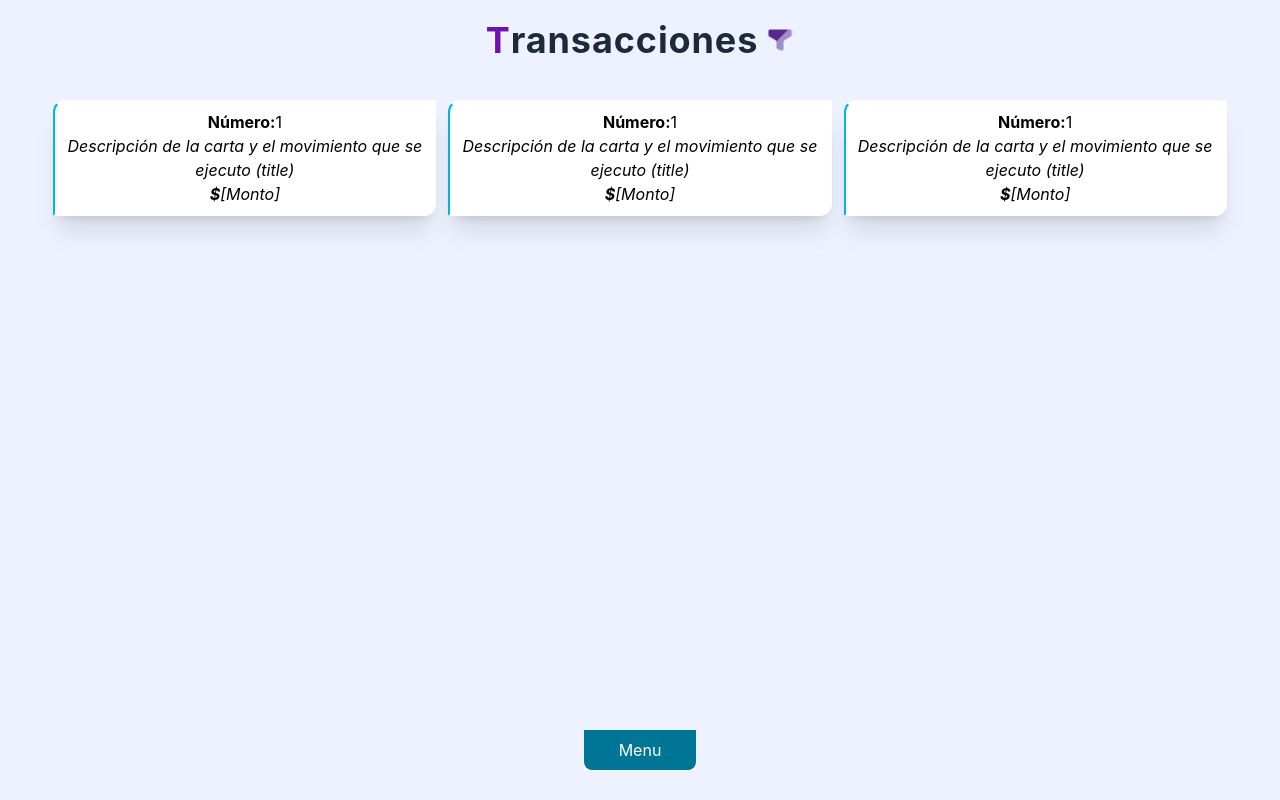
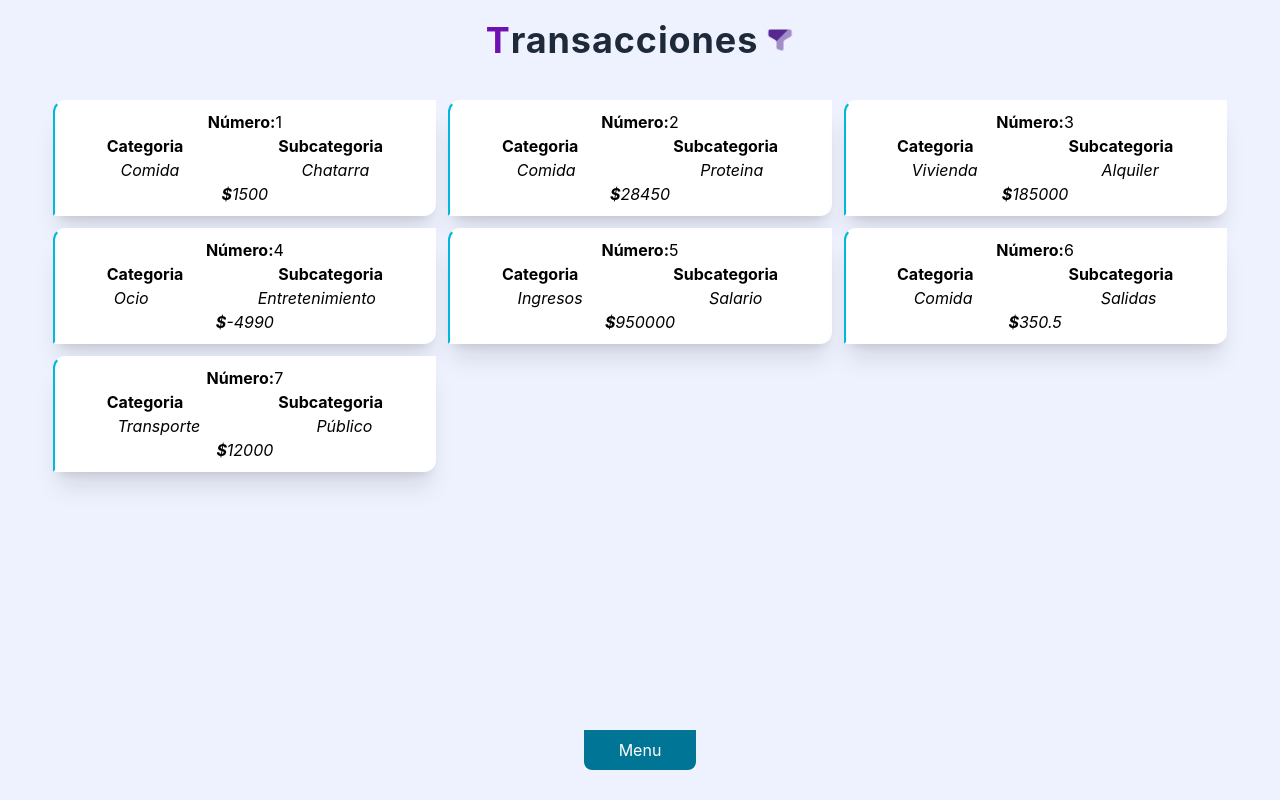
Before and after one commit to gastonrb19/fing-front, a React (Vite) app: page /movements in a window 1280 px wide. Built offline with nearby package versions, Linux system fonts and the light colour scheme.

Commit message:
DONE: Changes in card and wrap movement page | TODO: create segments in movements by the categories and subcategory.

```diff
--- a/src/components/Movements/CardMovement.tsx
+++ b/src/components/Movements/CardMovement.tsx
@@ -1,32 +1,40 @@
 'use client';
 import { useState } from 'react';
 
-export default function CardMovement({ nro, description, amount, category, subcategory }: { nro: number, description: string, amount: number, category: string, subcategory: string }) {
+interface CardMovementProps {
+  nro : number;
+  description: string;
+  amount: number;
+  category : string;
+  subcategory: string;
+}
+
+export default function CardMovement({ nro, description, amount, category, subcategory }: CardMovementProps ) {
   const [displayCard, setDisplayCard] = useState(false);
   return (
-    <article className={`w-12/12 text-center shadow-xl p-2 rounded-tl-xl rounded-br-xl bg-white border-2 border-l-2 border-l-cyan-500 border-transparent hover:border-purple-500 duration-500 group ${displayCard ? "" : "hover:cursor-pointer"}`}
-      onClick={() => setDisplayCard(true)}>
+    <article className={`w-12/12 flex flex-col text-center shadow-xl p-2 rounded-tl-xl rounded-br-xl bg-white border-2 border-l-2 border-l-cyan-500 border-transparent hover:border-purple-500 duration-500 group ${displayCard ? "" : "hover:cursor-pointer"}`}
+      onClick={() => !displayCard && setDisplayCard(true)}>
       <h3>
         <span className="font-bold">Número:</span>
-        1
+        {nro}
       </h3>
-      <p className="italic">Descripción de la carta y el movimiento que se ejecuto (title)  </p>
-      <div className={`hide-section ${displayCard ? "block" : "hidden"}`}>
-        <div className="container-text-categories flex flex-row justify-center gap-2 font-bold">
+      <p className={`hide-section italic ${displayCard ? "block" : "hidden"}`}>{description}</p>
+      <div>
+        <div className="container-text-categories flex flex-row justify-around gap-2 font-bold">
           <p className="">Categoria</p>
           <p>Subcategoria</p>
         </div>
-        <div className="container-info-categories flex flex-row justify-center gap-2 italic">
-          <p>[Info category]</p>
-          <p>[Info subcategory]</p>
+        <div className="container-info-categories flex flex-row justify-around gap-2 italic">
+          <p>{category}</p>
+          <p>{subcategory}</p>
         </div>
       </div>
-      <p className="italic">
-        <span className="font-bold">$</span>[Monto]
+      <p className={`italic ${displayCard ? "" : "mt-auto"}`}>
+        <span className="font-bold">$</span>{amount}
       </p>
       <button
-        onClick={() => setDisplayCard(!displayCard)}
-        className={`${displayCard ? "block" : "hidden"} w-8 opacity-50 group-hover:opacity-100 mx-auto cursor-pointer`}>
+        className={`${displayCard ? "block" : "hidden"} w-8 opacity-50 group-hover:opacity-100 mx-auto cursor-pointer`}
+        onClick={(e)=> { e.stopPropagation(); setDisplayCard(false); }}>
         <img src="/collapse.png" alt="collapse" />
       </button>
     </article>
--- a/src/components/Movements/WrapCardMovement.tsx
+++ b/src/components/Movements/WrapCardMovement.tsx
@@ -2,10 +2,27 @@ import CardMovement from "./CardMovement";
 
 export default function WrapCardMovement(){
   return (
-    <section className="w-11/12 mx-auto grid grid-cols-1 md:grid-cols-2 lg:grid-cols-3 gap-3 mt-10">
-        <CardMovement />
-        <CardMovement/>
-        <CardMovement/>
+    <section className="w-11/12 mx-auto grid grid-cols-1 md:grid-cols-2 lg:grid-cols-3 gap-3 mt-10 mb-30">
+        {/* Descripción corta */}
+        <CardMovement nro={1} description={"Café"} amount={1500} category={"Comida"} subcategory={"Chatarra"}/>
+
+        {/* Descripción media */}
+        <CardMovement nro={2} description={"Compra semanal en el supermercado del barrio"} amount={28450} category={"Comida"} subcategory={"Proteina"}/>
+
+        {/* Descripción larga (150 caracteres exactos) */}
+        <CardMovement nro={3} description={"Pago del alquiler mensual correspondiente al departamento, incluye expensas comunes, servicio de agua caliente central y mantenimiento del ascensor."} amount={185000} category={"Vivienda"} subcategory={"Alquiler"}/>
+
+        {/* Monto negativo (gasto) */}
+        <CardMovement nro={4} description={"Suscripción mensual a plataforma de streaming"} amount={-4990} category={"Ocio"} subcategory={"Entretenimiento"}/>
+
+        {/* Monto alto */}
+        <CardMovement nro={5} description={"Sueldo mensual acreditado por transferencia bancaria"} amount={950000} category={"Ingresos"} subcategory={"Salario"}/>
+
+        {/* Monto decimal / pequeño */}
+        <CardMovement nro={6} description={"Propina en cafetería"} amount={350.5} category={"Comida"} subcategory={"Salidas"}/>
+
+        {/* Descripción sin espacios largos + categoría distinta */}
+        <CardMovement nro={7} description={"Transporte: carga de tarjeta SUBE para viajes en colectivo y subte durante toda la semana laboral, ida y vuelta al trabajo diariamente."} amount={12000} category={"Transporte"} subcategory={"Público"}/>
       </section>
 
   )
```
Also changed, not shown: 1 other file (tests, documents, lock files or other folders).
